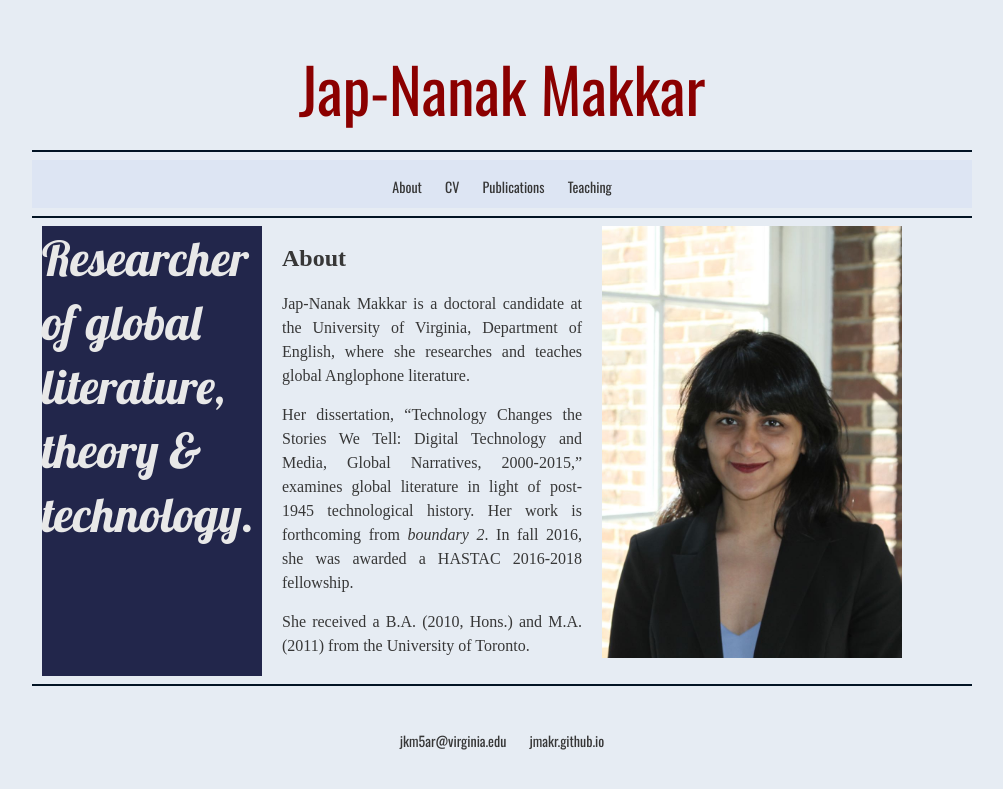
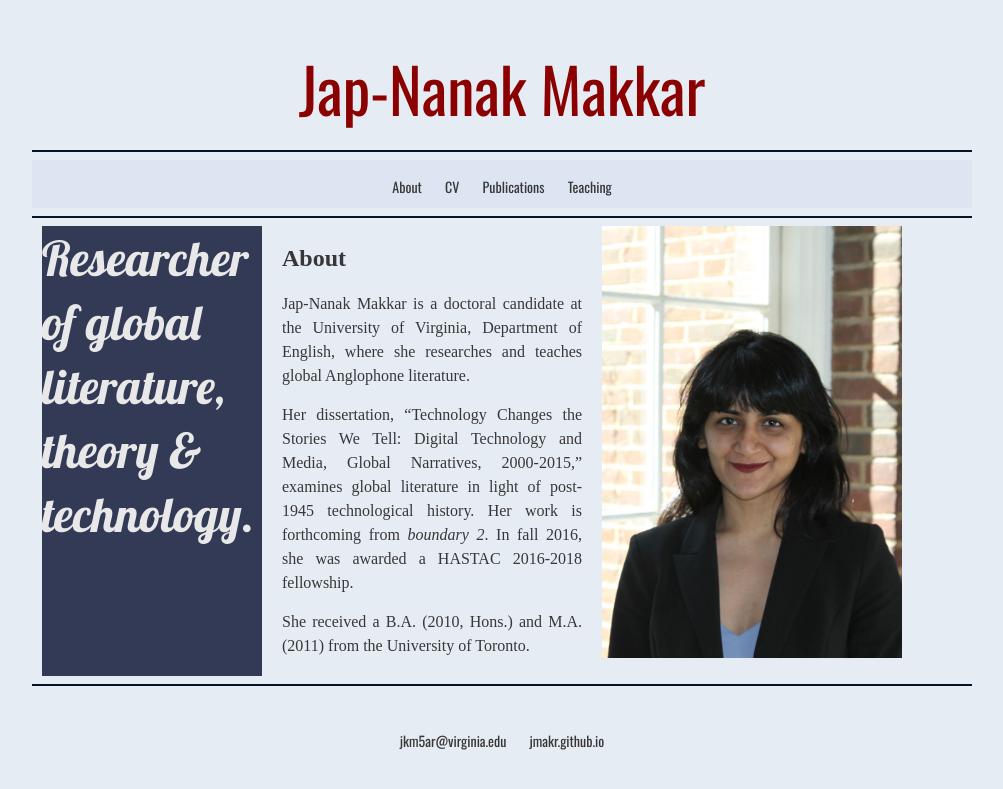
Before and after one commit to jmakr/jmakr.github.io, a Jekyll site: the page built from index.html, in a window 1280 px wide. Shown: the top 789 px of the page, without its empty margins (138-1141 px from the left). Built offline with Jekyll 4.4.1, drawn with Linux system fonts in a browser that asks for light colours; some web fonts are replaced.

Commit message:
Update main.css

```diff
--- a/css/main.css
+++ b/css/main.css
@@ -225,7 +225,7 @@ p2 {
 
 .p3box{
 height:450px;
-background-color: #22264b; /* quay contrast*/
+background-color: #333a56; /* vermillion*/
 }
 
 p3 {
```
